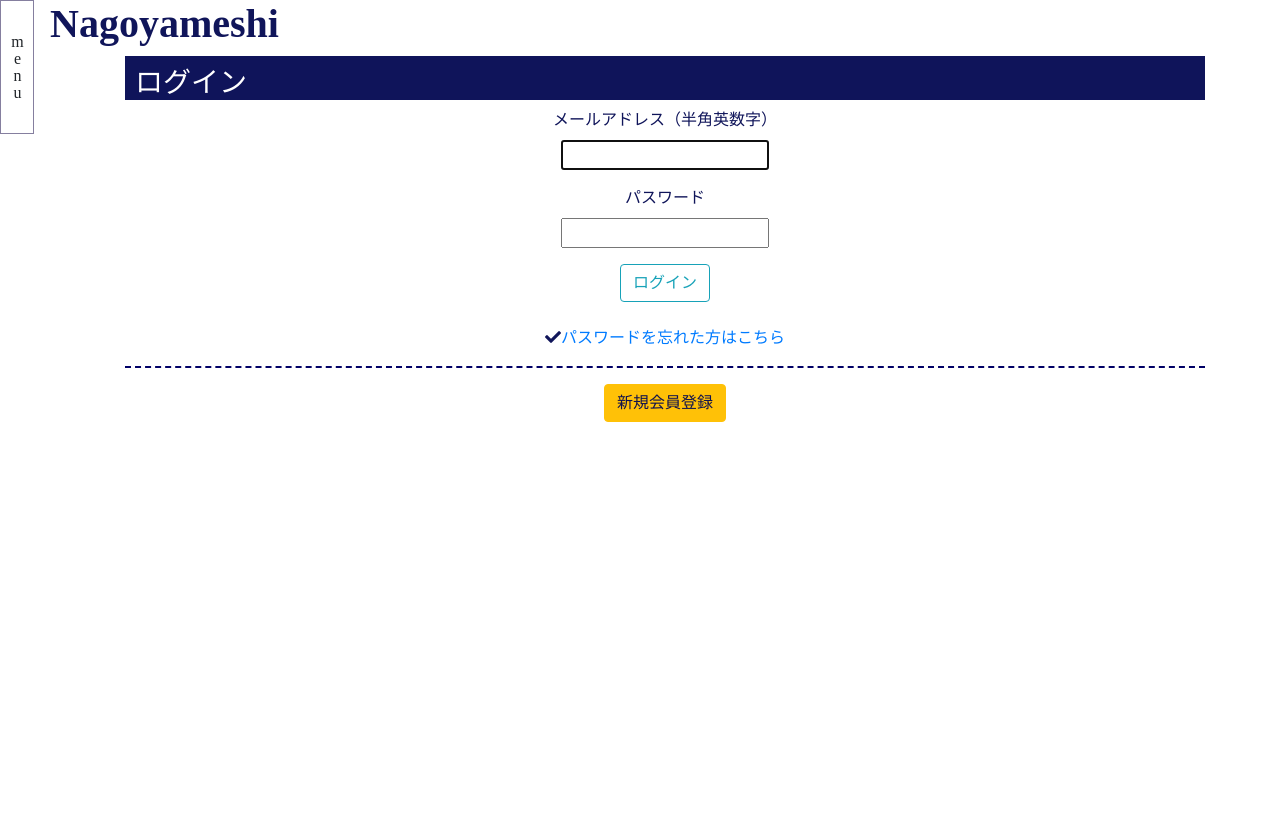
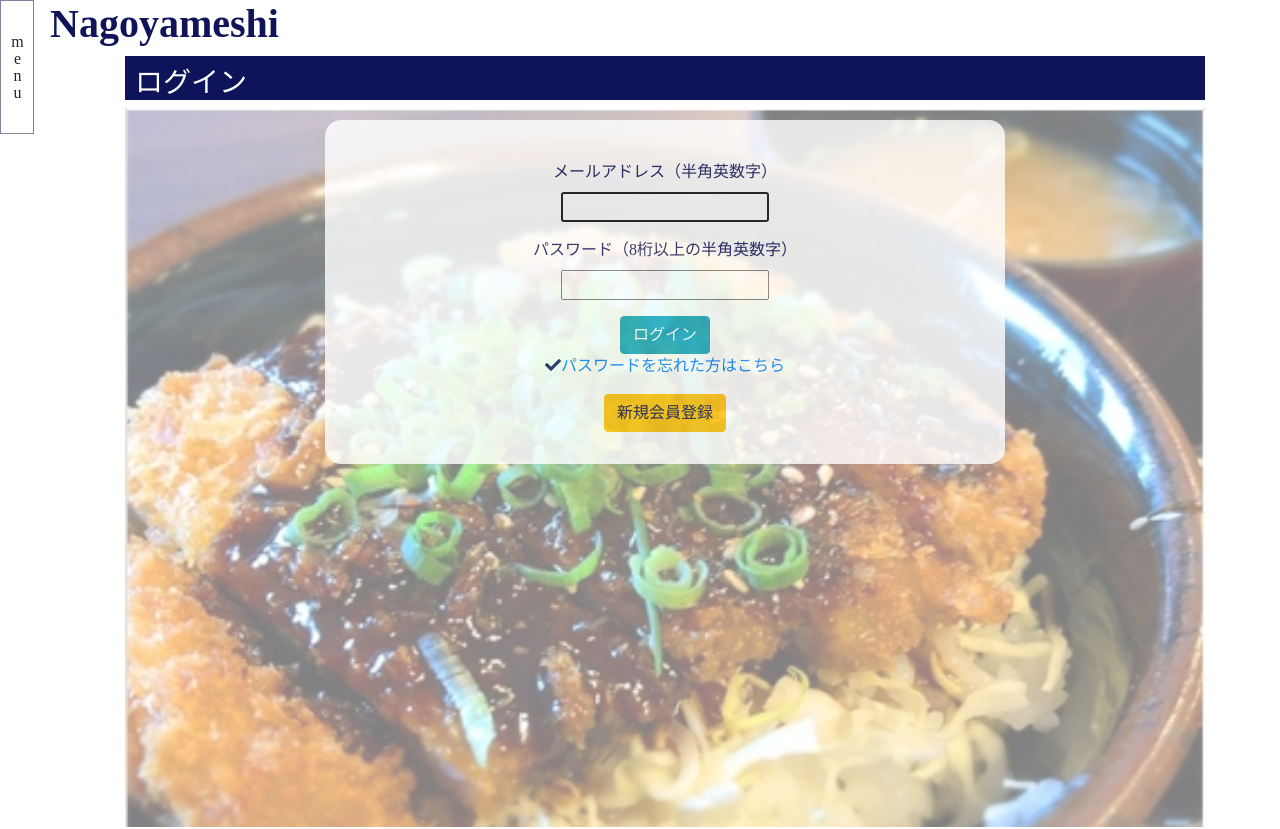
Before and after one commit to chicorichan/nagoyameshi, a Django app: page /accounts/login/ in a window 1280 px wide. Before the commit the page ends 422 px from the top, so only its background shows below. Run offline with Django 5.2, Linux system fonts and the light colour scheme; some libraries are stand-ins or nearby versions.

Commit message:
パスワードリセット画面装飾

```diff
--- a/kadai_002/myvenv/myproject/static/nagoyameshi/accounts.css
+++ /dev/null
@@ -1,3 +0,0 @@
-.fa-check {
-  color: rgba(4, 9, 82, 0.952);
-}
--- /dev/null
+++ b/kadai_002/myvenv/myproject/static/nagoyameshi/css/accounts.css
@@ -0,0 +1,49 @@
+.fa-check {
+  color: rgba(4, 9, 82, 0.952);
+}
+
+.container {
+	position: relative;
+}
+
+.image {
+	position: absolute;
+	opacity: 0;
+	animation: change-img-anim 50s infinite;
+  z-index: -1; /* 他の要素よりも後ろに配置 */
+  width: 100%;
+  padding-right: 30px;
+}
+
+.image:nth-of-type(1) {
+	animation-delay: 0s;
+}
+.image:nth-of-type(2) {
+	animation-delay: 10s;
+}
+.image:nth-of-type(3) {
+	animation-delay: 20s;
+}
+.image:nth-of-type(4) {
+	animation-delay: 30s;
+}
+.image:nth-of-type(5) {
+	animation-delay: 40s;
+}
+
+@keyframes change-img-anim {
+	0%{ opacity: 0;}
+	15%{ opacity: 0.5;}
+	25%{ opacity: 0.3;}
+	30%{ opacity: 0;}
+	100%{ opacity: 0;}
+}
+
+form {
+  margin:20px 200px 0 200px;
+  padding: 1em;
+  border: 0px solid #ccc;
+  border-radius: 1em;
+  background-color: white;
+  opacity: 0.8;
+}
--- a/kadai_002/myvenv/myproject/templates/registration/base.html
+++ b/kadai_002/myvenv/myproject/templates/registration/base.html
@@ -11,13 +11,13 @@
 
     <link rel="stylesheet" type="text/css" href="{% static 'common/css/style.css' %}">
     <link rel="stylesheet" type="text/css" href="{% static 'nagoyameshi/css/nagoyameshi_style.css' %}">
+    <link rel="stylesheet" type="text/css" href="{% static 'nagoyameshi/css/accounts.css' %}">
     {# favicon.ico表示 #}
     <link href="{% static 'common/img/favicon.ico' %}" rel="icon">
     {% block extra_head %}
     {% endblock %}
 </head>
 <body style="margin-top: 0;margin-left: 50px;">
-
     <h1>Nagoyameshi</h1>
       <input id="sidebar_chk" class="sidebar_chk" type="checkbox">
       <div class="sidebar_area">
--- a/kadai_002/myvenv/myproject/templates/registration/login.html
+++ b/kadai_002/myvenv/myproject/templates/registration/login.html
@@ -6,41 +6,48 @@
 <section>
 <h3>ログイン</h3>
 {% comment %}
-<form method="post" action="{% url 'login' %}">
+<form id="login_top" method="post" action="{% url 'login' %}">
     {% csrf_token %}
     {{ form.as_p }}
     <input type="submit" value="ログイン">
 </form>
 {% endcomment %}
+<img class="image" src='/media/nagoyameshi/restaurant/img/misokatu.jpg'/>
+<img class="image" src='/media/nagoyameshi/restaurant/img/ekimae.jpg'/>
+<img class="image" src='/media/nagoyameshi/restaurant/img/anbata.jpg'/>
+<img class="image" src='/media/nagoyameshi/restaurant/img/nagoyajyo.jpg'/>
+<img class="image" src='/media/nagoyameshi/restaurant/img/hitumabushi.jpg'/>
+
 <div style="text-align: center;">
 <form method="post" action="{% url 'login' %}">
+<br>
     {% csrf_token %}
 <p>
     <label for="id_username">メールアドレス（半角英数字）</label><br>
     <input type="text" name="username" autofocus="" autocapitalize="none" autocomplete="username" maxlength="254" required="" id="id_username">
 </p>
 <p>
-    <label for="id_password">パスワード</label><br>
+    <label for="id_password">パスワード（8桁以上の半角英数字）</label><br>
     <input type="password" name="password" autocomplete="current-password" required="" id="id_password">
 </p>
-<button class="btn btn-outline-info">
+<button class="btn btn-info">
     <input id="login_link" type="submit" style="display: none;" value="ログイン">
           <div class="login_labal_area">
             <label id="login_label" for="login_link">ログイン</label>
           </div>
 </button>
-</form>
-
-<br>
 <p style="text-align: center;">
     <i class="fas fa-check"></i><a href="{% url 'password_reset' %}">パスワードを忘れた方はこちら</a>
 </p>
-<p class="u-line"></p>
+
 <p>
     <button class="btn btn-warning">
         <a style="text-decoration: none; color:  rgba(4, 9, 82, 0.952);"  href="{% url 'signup' %}">新規会員登録</a>
     </button>
 </p>
+</form>
+<br>
+<br>
 </div>
 </section>
 </div>
```
Also changed, not shown: kadai_002/myvenv/myproject/templates/registration/password_reset_form.html (+20 -3 lines), kadai_002/myvenv/myproject/templates/registration/signup.html (+11 -5 lines), kadai_002/myvenv/myproject/db.sqlite3, kadai_002/myvenv/myproject/media/nagoyameshi/restaurant/img/anbata.jpg (added), kadai_002/myvenv/myproject/media/nagoyameshi/restaurant/img/ekimae.jpg (added), kadai_002/myvenv/myproject/media/nagoyameshi/restaurant/img/hitumabushi.jpg (added), kadai_002/myvenv/myproject/media/nagoyameshi/restaurant/img/misokatu.jpg (added), kadai_002/myvenv/myproject/media/nagoyameshi/restaurant/img/nagoyajyo.jpg (added), kadai_002/myvenv/myproject/media/nagoyameshi/restaurant/img/youshoku.jpg.
